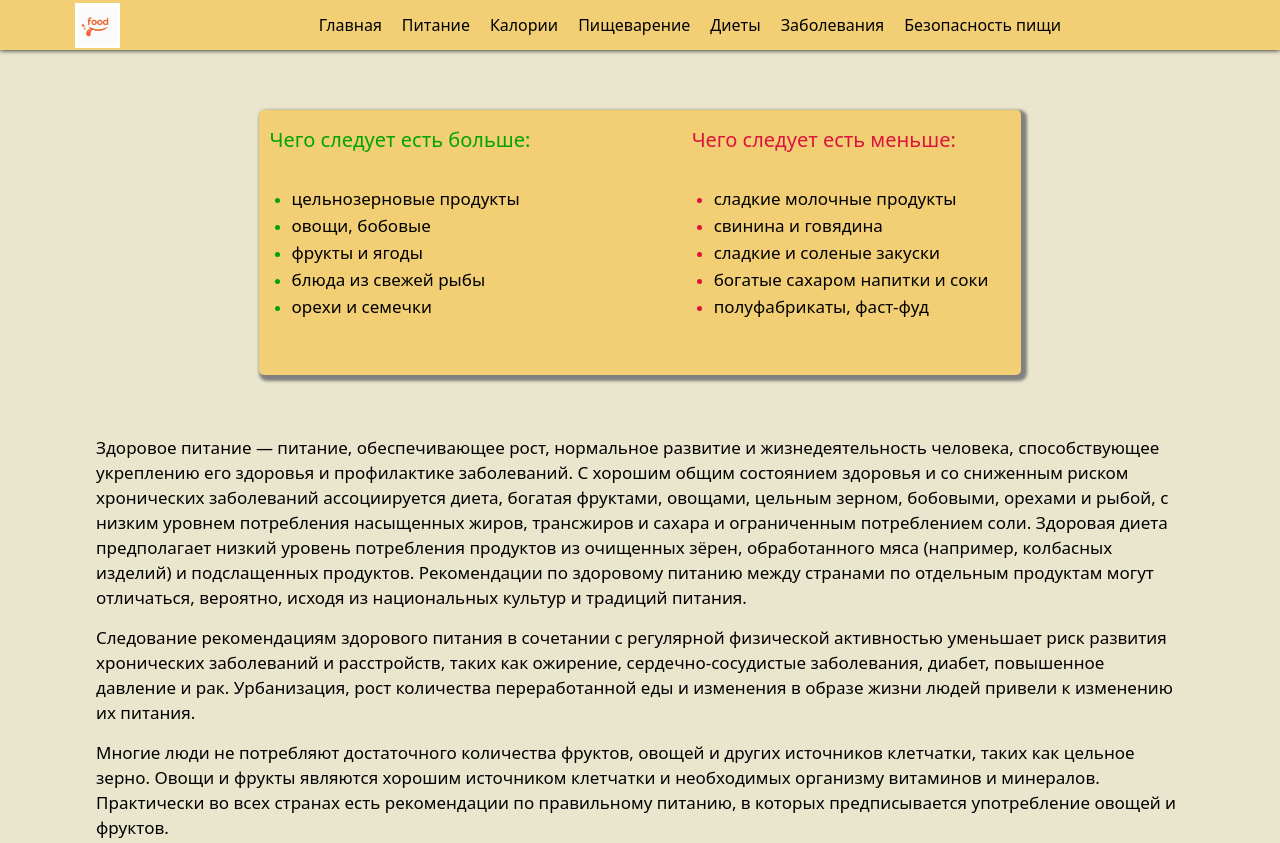
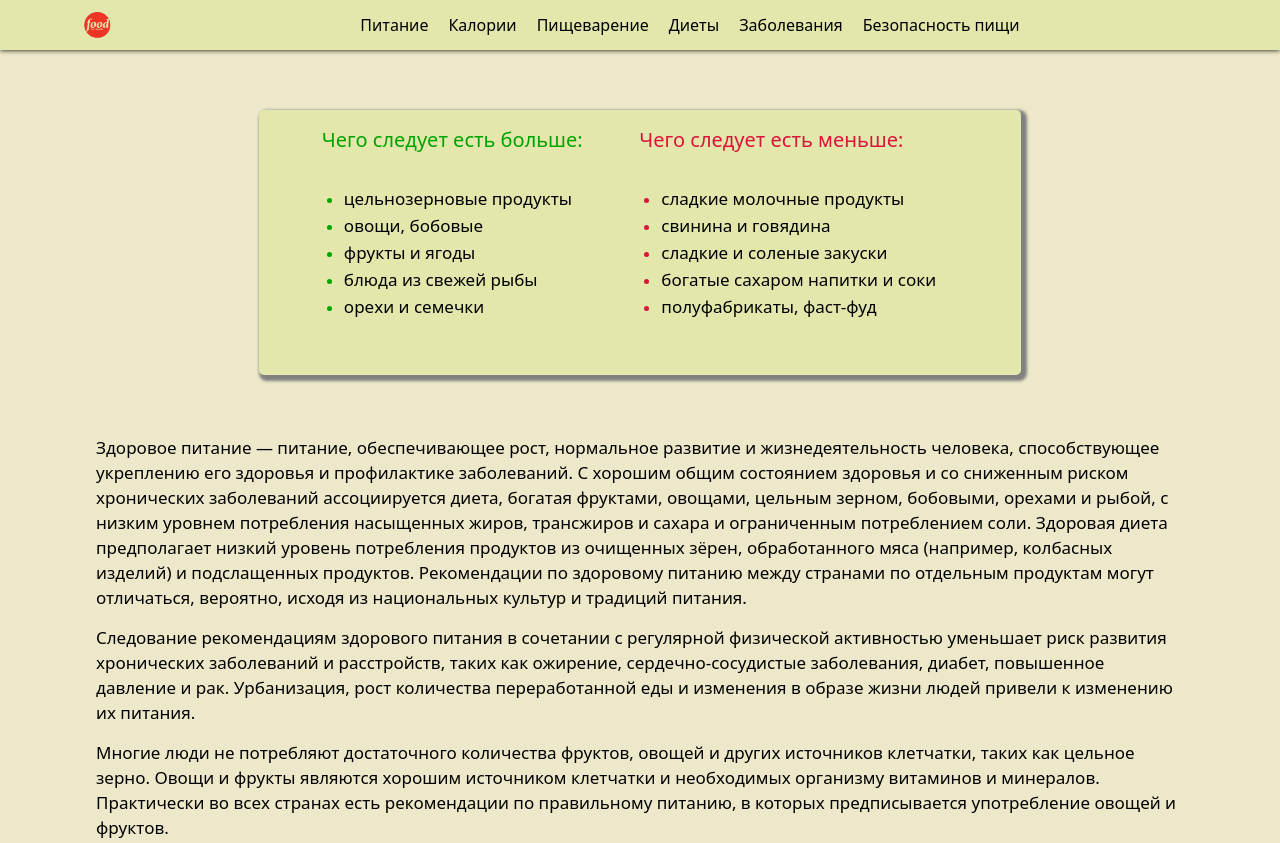
Before and after one commit to FIZITI/healthyEating, a plain HTML site: page index.html in a window 1280 px wide. Shown: the top 843 px of the page. Drawn offline with Linux system fonts and the light colour scheme.

Commit message:
logo,menu,color,hover

```diff
--- a/css/style.css
+++ b/css/style.css
@@ -39,10 +39,10 @@ html{
 	font-family: ui-sans-serif, system-ui, -apple-system, BlinkMacSystemFont, "Segoe UI", Roboto, "Helvetica Neue", Arial, "Noto Sans", sans-serif, "Apple Color Emoji", "Segoe UI Emoji", "Segoe UI Symbol", "Noto Color Emoji";
 }
 :root {
-	--main-blond-color: #f2cf74;
+	--main-blond-color: #e3e7ac;
 	--main-green-color: #00a400;
 	--main-red-color: #dc143cff;
-	--main-content-color: #e9e6cd;
+	--main-content-color: #ede8c9;
 }
 ul li {
 	list-style: inherit;
@@ -86,9 +86,11 @@ li{
 }
 .logo{
 	margin-left: 75px;
+
 }
 .idle-menu:hover{
-	color: #9d5c5c;
+	color: #c37272;
+	font-size: 17px;
 }
 .idle-menu{
 	margin-right: 20px;
@@ -97,29 +99,23 @@ li{
 .logo img{
 	width: 45px;
 }
-img{
-	width:  100px;
-}
 .content{
 	height: 100%;
 	width: 85%;
 	padding: 0 0;
 	margin: 0 auto;
-	background: #e9e6cd;
+	background: var(--main-content-color);
 }
 .reference{
 	display: flex;
 	flex-direction: row;
-	justify-content: center;
+	justify-content: space-around;
 	box-shadow: 3px 3px 3px 3px gray;
 	border-radius: 5px;
 	margin: 60px auto;
-	padding: 20px 0;
+	padding: 20px 40px;
 	background-color: var(--main-blond-color);
 	width: 70%;
-}
-.reference-chapter-one{
-	margin-right: 150px;
 }
 .reference-chapter-one h2{
 	color: var(--main-green-color);
@@ -137,6 +133,7 @@ img{
 }
 .h2-refer{
 	font-size: 20px;
+	font-weight: 500;
 }
 .ul-refer{
 	margin: 40px 22px;
--- a/index.html
+++ b/index.html
@@ -7,14 +7,11 @@
 </head>
 <body>
   <header class="header">
-      <a class="logo" href="#">
-        <img src="img/logo.jpg" alt="логотип">
+      <a class="logo" href="index.html">
+        <img src="img/logo.png" alt="логотип">
       </a>
       <nav class="menu-nav">
         <ul>
-          <li class="idle-menu">
-            <a href="#">Главная</a>
-          </li>
           <li class="idle-menu">
             <a href="#">Питание</a>
           </li>
```
Also changed, not shown: img/logo.jpg (deleted), img/logo.png (added).
